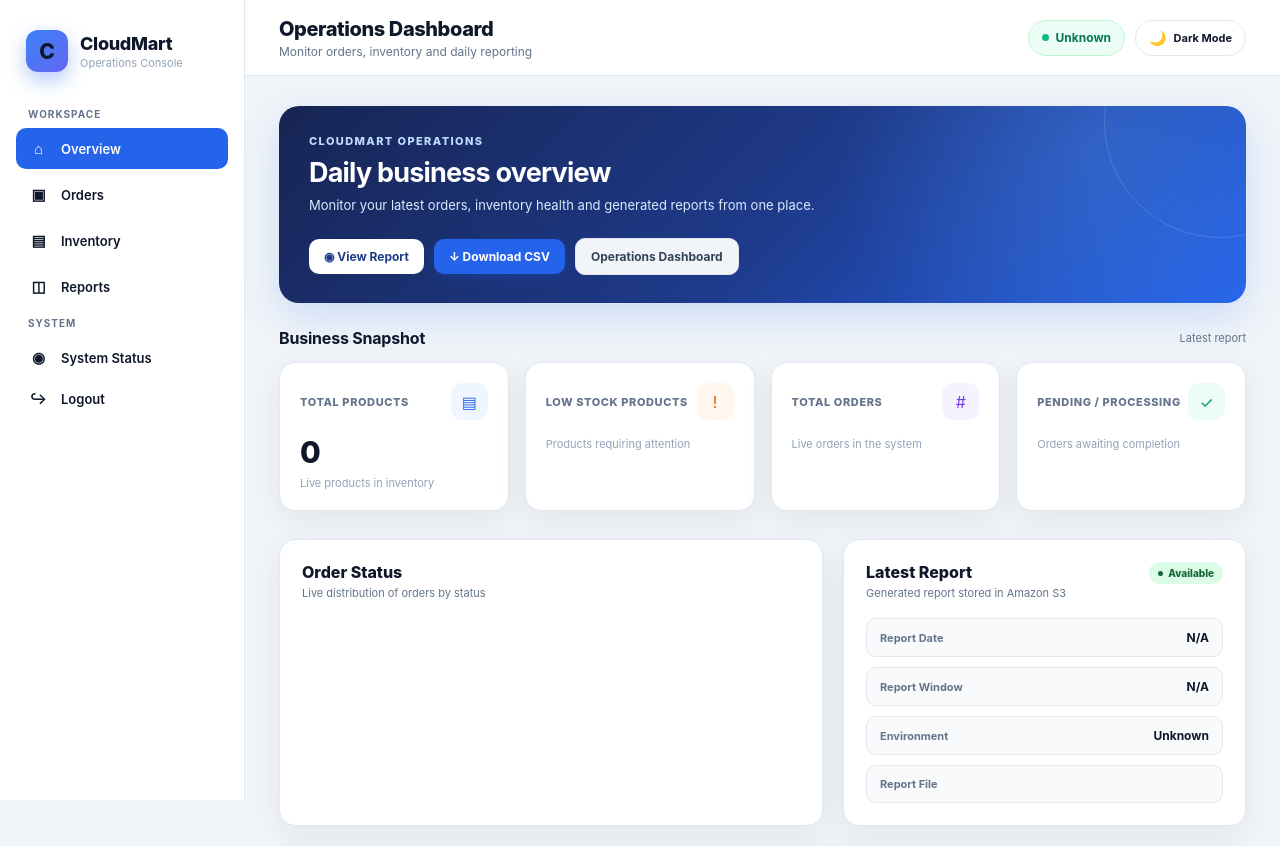
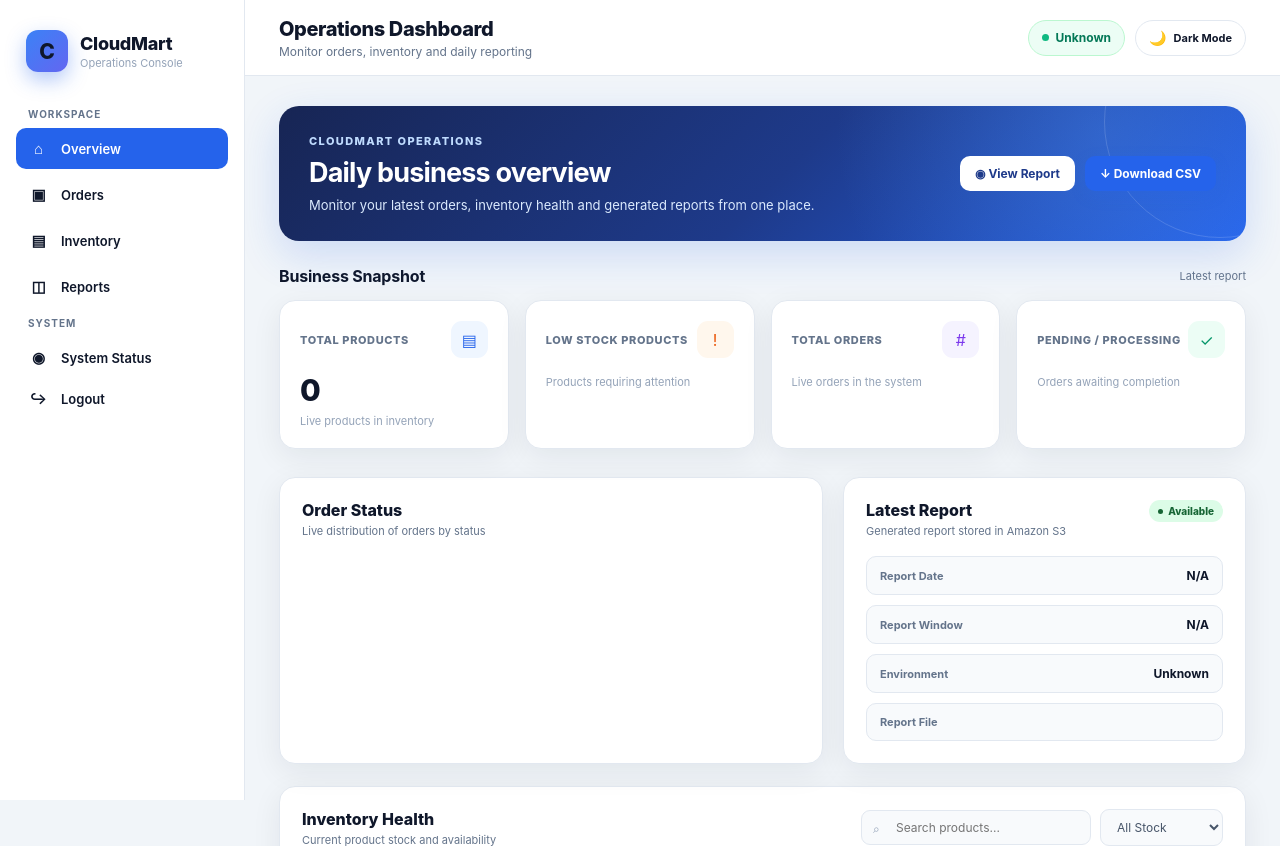
Before and after one commit to ammu-29107/cloudmart-snehitha, a Flask app: template dashboard/templates/dashboard.html in a window 1280 px wide. Shown: the top 846 px of the page. Run offline with Flask 3, Linux system fonts and the light colour scheme; the template is opened without the code that fills it, so the values that code supplies are empty; the visitor is signed in with stand-in values (Sample User, id 1).

Commit message:
Remove redundant operations dashboard button

```diff
--- a/dashboard/templates/dashboard.html
+++ b/dashboard/templates/dashboard.html
@@ -222,15 +222,6 @@
                                 onclick="showToast('Report download started')"
                             >
                                 ↓ Download CSV
-                            </a>
-
-                            <a
-                                href="https://{{ aws_region }}.console.aws.amazon.com/cloudwatch/home?region={{ aws_region }}#dashboards:name=cloudmart-{{ environment }}-operations"
-                                class="button button-secondary"
-                                target="_blank"
-                                rel="noopener noreferrer"
-                            >
-                                Operations Dashboard
                             </a>
 
                         </div>
```
